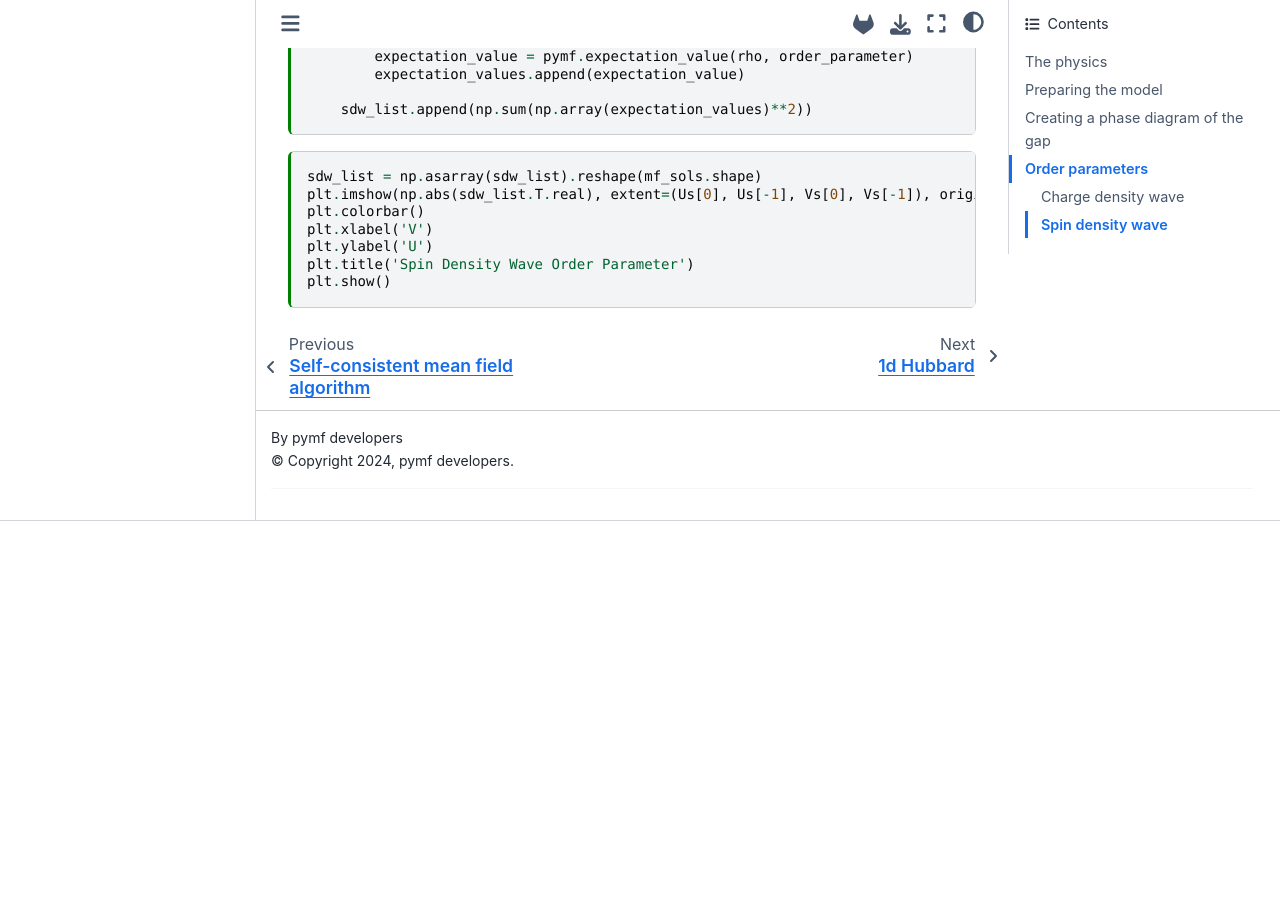
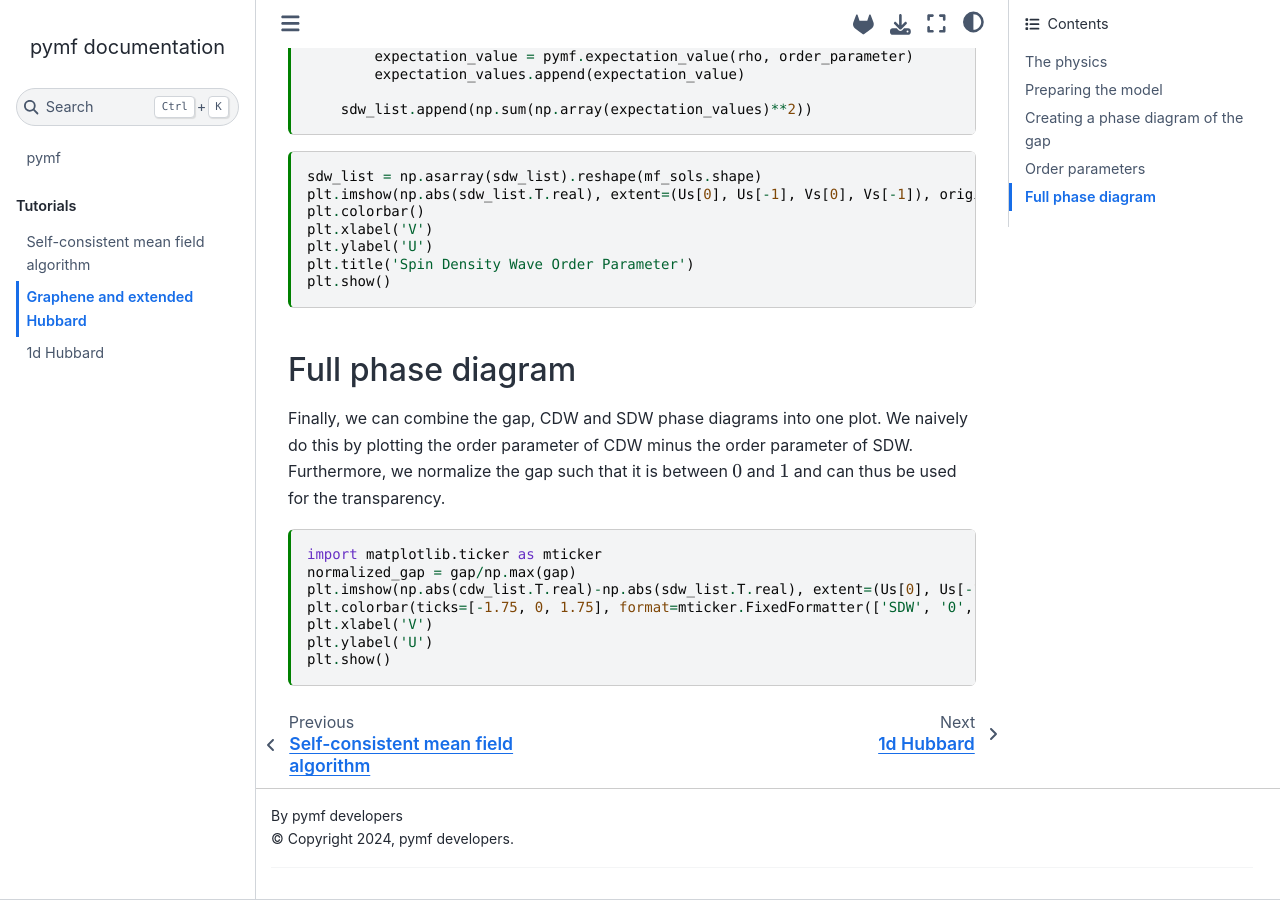
Before and after one commit to quantum-tinkerer/MeanFi, a Sphinx documentation site: the page built from docs/source/graphene_example.md, in a window 1280 px wide and 900 px high, scrolled down 4625 px. Built offline with Sphinx 7.4.7 and the Sphinx Book theme 1.1.4, drawn with Linux system fonts in a browser that asks for light colours; the version number could not be read and is left out; comment, search, counter and statistics services are not loaded; before the commit the page ends 5146 px from its top, so only the background shows below that.

Commit message:
add full phase diagram with both order parameters and gap

````diff
--- a/docs/source/graphene_example.md
+++ b/docs/source/graphene_example.md
@@ -196,3 +196,17 @@
 plt.title('Spin Density Wave Order Parameter')
 plt.show()
 ```
+
+## Full phase diagram
+
+Finally, we can combine the gap, CDW and SDW phase diagrams into one plot. We naively do this by plotting the order parameter of CDW minus the order parameter of SDW. Furthermore, we normalize the gap such that it is between $0$ and $1$ and can thus be used for the transparency.
+
+```{code-cell} ipython3
+import matplotlib.ticker as mticker
+normalized_gap = gap/np.max(gap)
+plt.imshow(np.abs(cdw_list.T.real)-np.abs(sdw_list.T.real), extent=(Us[0], Us[-1], Vs[0], Vs[-1]), origin='lower', aspect='auto', cmap="coolwarm", alpha=normalized_gap.T)
+plt.colorbar(ticks=[-1.75, 0, 1.75], format=mticker.FixedFormatter(['SDW', '0', 'CDW']), label='Order parameter', extend='both')
+plt.xlabel('V')
+plt.ylabel('U')
+plt.show()
+```
````
